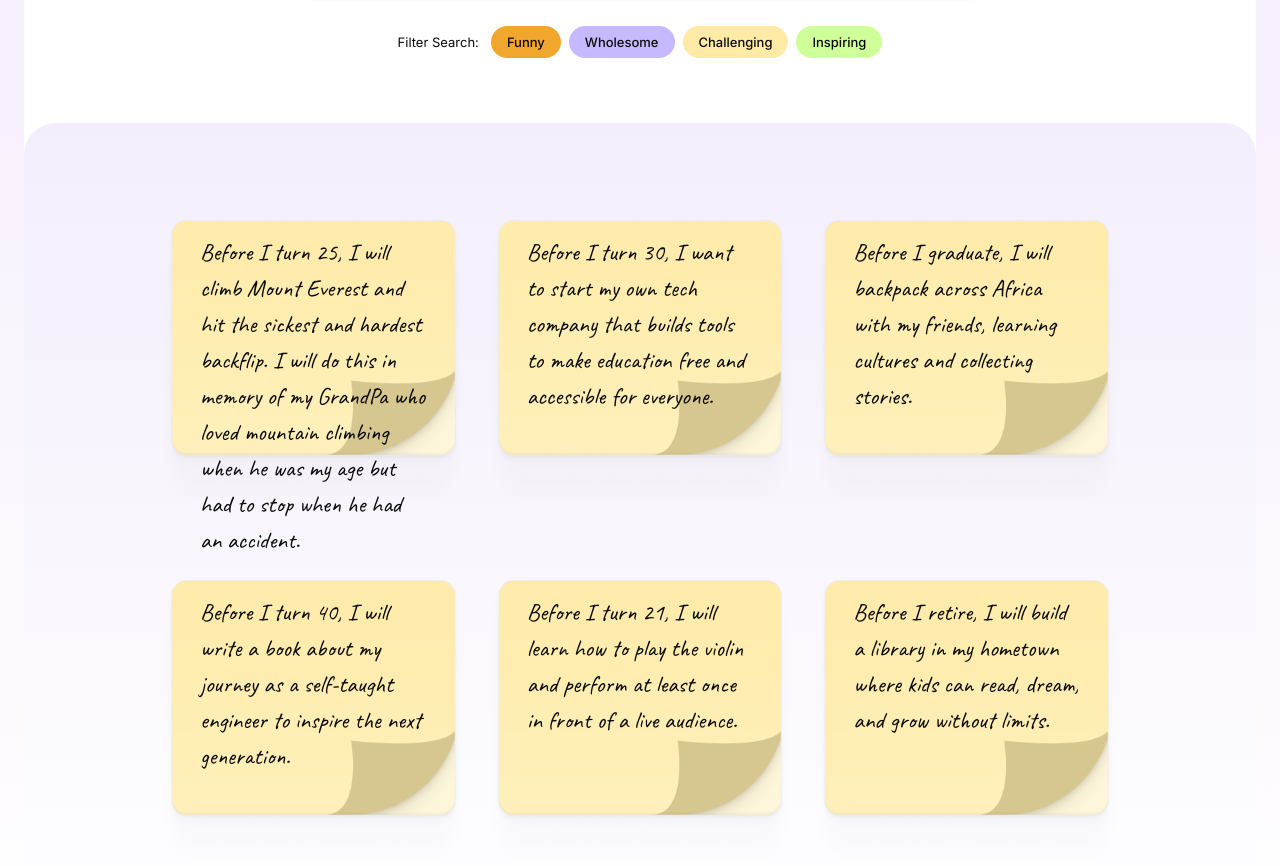
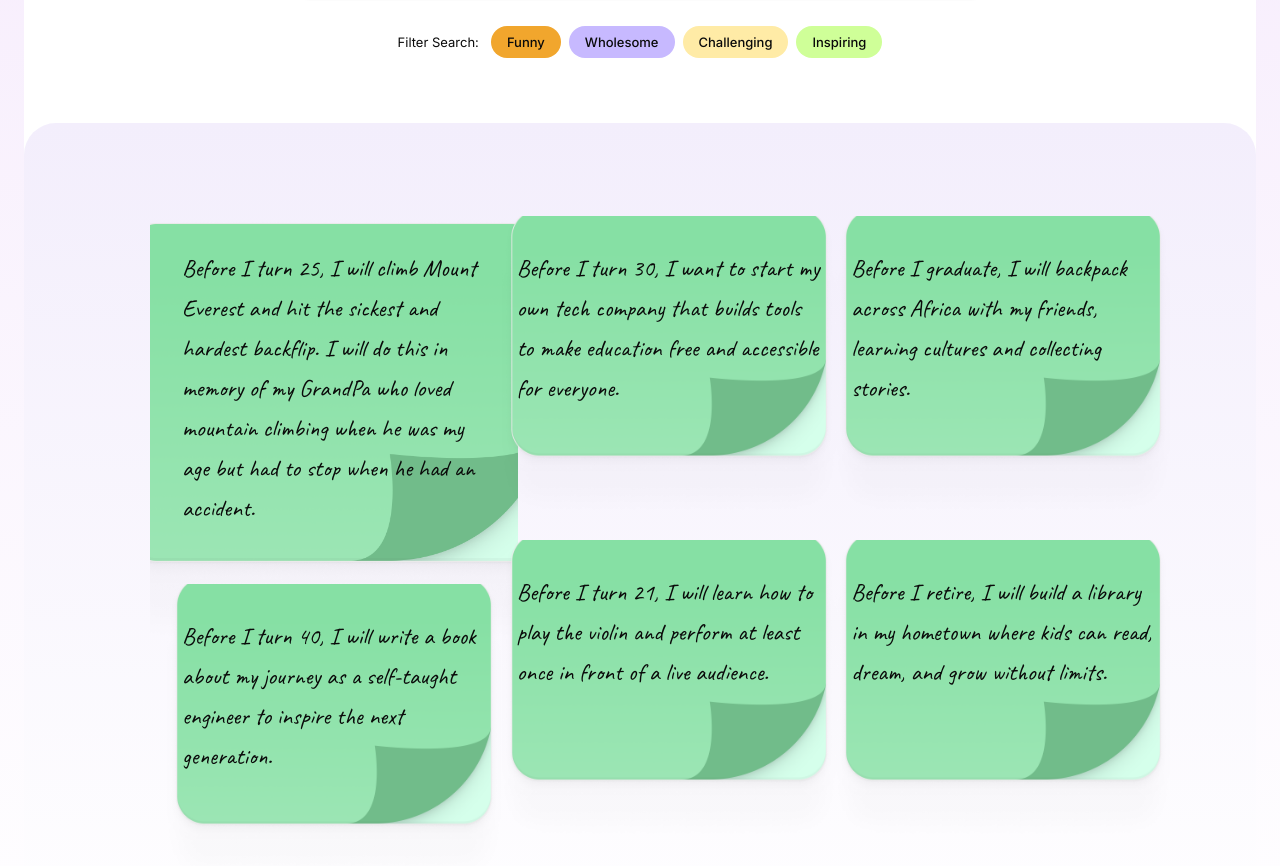
Before and after one commit to segunojo1/avida, a Next.js app: page / in a window 1280 px wide. Shown: the part 404-1270 px from the top of the page. Built offline with nearby package versions, Linux system fonts and the light colour scheme; a web font is replaced by a local one.

Commit message:
working on getting the cards layout

```diff
--- a/src/app/globals.css
+++ b/src/app/globals.css
@@ -1,4 +1,5 @@
-@import url('https://fonts.googleapis.com/css2?family=Caveat:wght@700&display=swap');@import url('https://fonts.googleapis.com/css2?family=Caveat:wght@400..700&family=Inter:ital,opsz,wght@0,14..32,100..900;1,14..32,100..900&family=Playfair+Display:ital,wght@0,400..900;1,400..900&display=swap');
+@import url('https://fonts.googleapis.com/css2?family=Caveat:wght@700&display=swap');
+@import url('https://fonts.googleapis.com/css2?family=Caveat:wght@400..700&family=Inter:ital,opsz,wght@0,14..32,100..900;1,14..32,100..900&family=Playfair+Display:ital,wght@0,400..900;1,400..900&display=swap');
 @import url('https://fonts.cdnfonts.com/css/iowanoldst-bt');
 @import "tailwindcss";
 @import "tw-animate-css";
--- a/src/components/dreamboard-card.tsx
+++ b/src/components/dreamboard-card.tsx
@@ -1,5 +1,6 @@
+"use client"
 import Image from "next/image";
-import React from "react";
+import React, { useRef, useEffect, useState } from "react";
 
 interface Props {
   id: number;
@@ -9,10 +10,35 @@ interface Props {
 }
 
 const DreamboardCard = (props: Props) => {
-  return <div className="relative min-h-[300px] max-w-[368px] caveat-font ">
-    <Image src="/assets/carddd.png" alt="dreamboard card" width={368} height={900} className="h-[300px] absolute z-[10] " />
-    <p className="z-[99999] relative px-[50px] py-[18px] text-[24px]/[auto]">{props.message}</p>
-  </div>;
+  const textRef = useRef<HTMLParagraphElement>(null);
+  const [textHeight, setTextHeight] = useState(0);
+  const [imageHeight, setImageHeight] = useState('100%');
+
+  useEffect(() => {
+    if (textRef.current) {
+      const height = textRef.current.offsetHeight;
+      setTextHeight(height);
+      setImageHeight(height > 236 ? 'calc(100% + 100px)' : '100%');
+    }
+  }, [props.message]);
+
+  return (
+    <div className="relative min-h-[300px] w-[368px] caveat-font">
+      <Image
+        src="/assets/green-card.png"
+        alt="dreamboard card"
+        width={368}
+        height={900}
+        className="absolute z-[10]"
+        style={{ height: imageHeight, width: '100%', objectFit: 'cover' }}
+      />
+      <div className="relative z-[20] p-8">
+        <p ref={textRef} className="text-[24px] leading-[40px] break-words">
+          {props.message}
+        </p>
+      </div>
+    </div>
+  );
 };
 
 export default DreamboardCard;
--- a/src/components/dreamboard-wall.tsx
+++ b/src/components/dreamboard-wall.tsx
@@ -1,15 +1,39 @@
+"use client"
 import { sampleDreamcards } from '@/constants'
 import React from 'react'
 import DreamboardCard from './dreamboard-card'
 
 const DreamboardWall = () => {
+  // Group cards into columns for better masonry effect
+  const columns = 3;
+  const columnWrapper: { [key: string]: any[] } = {};
+
+  // Create columns
+  Array(columns).fill(0).forEach((_, i) => {
+    columnWrapper[`column${i}`] = [];
+  });
+
+  // Distribute cards into columns
+  sampleDreamcards.forEach((card, i) => {
+    const columnIndex = i % columns;
+    columnWrapper[`column${columnIndex}`].push(card);
+  });
+
   return (
     <div className='bg-gradient-to-b rounded-4xl px-[13px] from-[#F3EEFC] to-[#FFFFFF00]'>
-        <div className='py-[93px] px-[113px] grid grid-cols-3'>
-            {sampleDreamcards.map(card => (
-                <DreamboardCard key={card.id} {...card} />
-            ))}
+      <div className='py-[93px] px-[113px]'>
+        <div className='grid grid-cols-1 md:grid-cols-2 lg:grid-cols-3 gap-6'>
+          {Object.keys(columnWrapper).map((columnId, index) => (
+            <div key={columnId} className='flex flex-col gap-6'>
+              {columnWrapper[columnId].map((card) => (
+                <div key={card.id} className='break-inside-avoid'>
+                  <DreamboardCard {...card} />
+                </div>
+              ))}
+            </div>
+          ))}
         </div>
+      </div>
     </div>
   )
 }
```
Also changed, not shown: public/assets/green-card.png (added).
